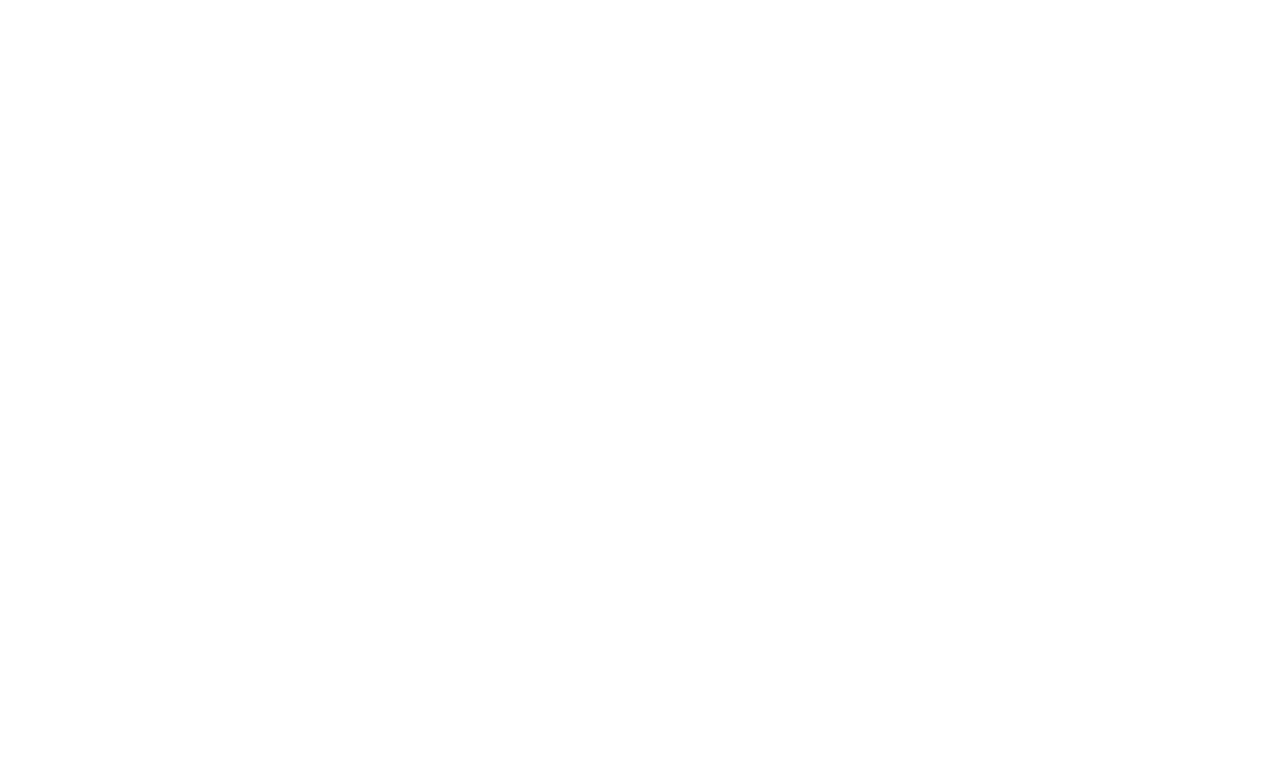
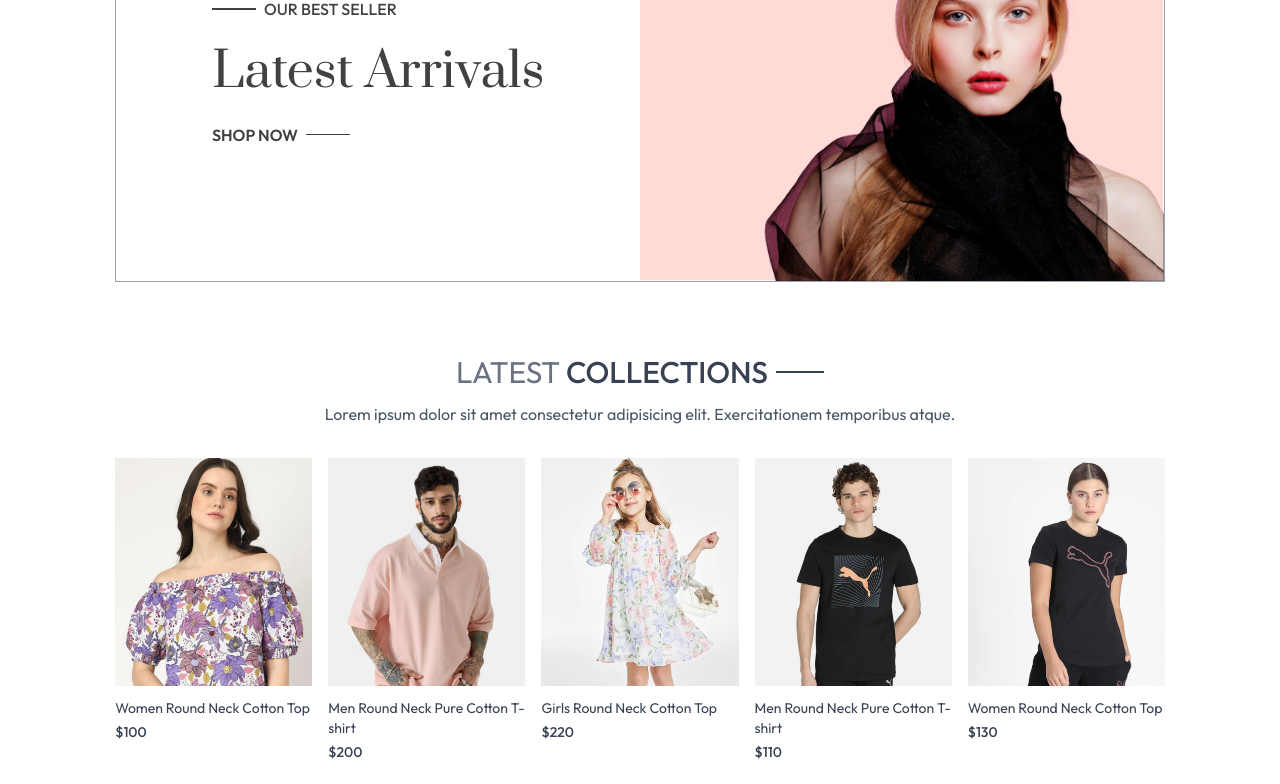
Before and after one commit to yash-bissa/E-commerce-Application, a React (Vite) app: page / in a window 1280 px wide. Shown: the part 220-1004 px from the top of the page. Before the commit the page ends 800 px from the top, so only its background shows below. Built offline with nearby package versions, Linux system fonts and the light colour scheme.

Commit message:
Made the Hero section and also added the latest collection section

```diff
--- /dev/null
+++ b/src/components/Hero.jsx
@@ -0,0 +1,33 @@
+import React from 'react'
+import {assets} from '../assets/assets';
+
+
+const Hero = () => {
+  return (
+    <div className='flex flex-col sm:flex-row border border-gray-400' >
+      {/* Hero left side */}
+      <div className='w-full sm:w-1/2 flex items-center justify-center py-10 sm:py-0'>
+          <div className='text-[#414141]'>
+
+              <div className='flex items-center gap-2'>
+                <p className='w-8 md:w-11 h-[2px] bg-[#414141] '></p>
+                <p className='font-medium text-sm md:text-base'>OUR BEST SELLER</p>
+              </div>
+
+              <h1 className='prata-regular text-3xl sm:py-3 lg:text-5xl leading-relaxed'>Latest Arrivals</h1>
+
+              <div className='flex items-center gap-2'>
+                <p className='font-semibold text-sm md:text-base'>SHOP NOW</p>
+                <p className='w-8 md:w-11 h-[1px] bg-[#414141]'></p>
+              </div>
+
+          </div>
+      </div>
+
+      {/* Hero Right Side */}
+      <img className='w-full sm:w-1/2' src={assets.hero_img} alt="" />
+    </div>
+  )
+}
+
+export default Hero
--- /dev/null
+++ b/src/components/LatestCollection.jsx
@@ -0,0 +1,39 @@
+import React, { useContext, useEffect ,useState } from 'react'
+import { ShopContext } from '../context/ShopContext'
+import Title from './Title';
+import ProductItem from './ProductItem';
+
+const LatestCollection = () => {
+
+    const {products} = useContext(ShopContext);
+    const [latestProducts, setLatestProducts] = useState([])
+
+    useEffect(() => {
+      setLatestProducts(products.slice(0,10));
+    }, [])
+
+
+
+  return (
+    <div className='my-10'>
+        <div className='text-center py-8 text-3xl'>
+            <Title text1={'LATEST'} text2={'COLLECTIONS'} />
+            <p className='w-3/4 m-auto text-xs sm:text-sm md:text-base text-gray-600'>
+                Lorem ipsum dolor sit amet consectetur adipisicing elit. Exercitationem temporibus atque.
+            </p>
+        </div>
+
+        {/* Rendering Products */}
+        <div className='grid grid-cols-2 sm:grid-cols-3 md:grid-cols-4 lg:grid-cols-5 gap-4 gap-y-6'>
+            {
+                latestProducts.map((item,index)=>(
+                    <ProductItem key={index} id={item._id} image={item.image} name={item.name} price={item.price} />
+                ))
+            }
+        </div>
+
+    </div>
+  )
+}
+
+export default LatestCollection
--- a/src/components/Navbar.jsx
+++ b/src/components/Navbar.jsx
@@ -9,7 +9,7 @@
 
   return (
     <div className='flex justify-between items-center py-5 font-medium'>
-        <img src={assets.logo} className='w-36' alt="" />
+        <Link to='/'><img src={assets.logo} className='w-36' alt="" /></Link>
 
         {/* ------- Center Navigation ------- */}
         <ul className='hidden sm:flex gap-5 text-sm text-gray-700'>
--- /dev/null
+++ b/src/components/ProductItem.jsx
@@ -0,0 +1,22 @@
+import React, { useContext } from 'react';
+import { ShopContext } from '../context/ShopContext';
+import { Link } from 'react-router-dom';
+
+const ProductItem = ({id,image,name,price}) => {
+
+    const {currency} = useContext(ShopContext);
+
+
+
+  return (
+    <Link className='text-gray-700 cursor-pointer' to={`/product/${id}`} >
+        <div className='overflow-hidden'>
+            <img className='hover:scale-110 transition ease-in-out' src={image[0]} alt="" />
+        </div>
+        <p className='pt-3 pb-1 text-sm'>{name}</p>
+        <p className='text-sm font-medium'>{currency}{price}</p>
+    </Link>
+  )
+}
+
+export default ProductItem
--- /dev/null
+++ b/src/components/Title.jsx
@@ -0,0 +1,12 @@
+import React from 'react'
+
+const Title = ({text1,text2}) => {
+  return (
+    <div className='inline-flex gap-2 items-center mb-3'>
+        <p className='text-gray-500'>{text1} <span className='text-gray-700 font-medium'>{text2}</span></p>
+        <p className='w-8 sm:w-12 h-[1px] sm:h-[2px] bg-gray-700 '></p>
+    </div>
+  )
+}
+
+export default Title
--- /dev/null
+++ b/src/context/ShopContext.jsx
@@ -0,0 +1,23 @@
+import { createContext } from "react";
+import { products } from "../assets/assets";
+
+export const ShopContext = createContext();
+
+const ShopContextProvider = (props)=> {
+
+    const currency = '$';
+    const delivery_fee = 10;
+
+
+    const value = {
+        products ,currency , delivery_fee
+    }
+
+    return(
+        <ShopContext.Provider value={value}>
+            {props.children}
+        </ShopContext.Provider>
+    )
+}
+
+export default ShopContextProvider;
--- a/src/index.css
+++ b/src/index.css
@@ -1,5 +1,24 @@
+@import url('https://fonts.googleapis.com/css2?family=Outfit:wght@100..900&family=Prata&display=swap');
+
 @import "tailwindcss";
 
 a.active hr{
     display:block;
 }
+
+*{
+    font-family: Outfit;
+}
+
+.prata-regular {
+  font-family: "Prata", serif;
+  font-weight: 400;
+  font-style: normal;
+}
+
+@media (max-width:640px) {
+    a.active{
+        background-color: black;
+        color:white;
+    }
+}
--- a/src/main.jsx
+++ b/src/main.jsx
@@ -3,9 +3,12 @@
 import './index.css'
 import App from './App.jsx'
 import { BrowserRouter } from 'react-router-dom'
+import ShopContextProvider from './context/ShopContext.jsx'
 
 createRoot(document.getElementById('root')).render(
   <BrowserRouter>
-    <App />
+    <ShopContextProvider>
+      <App />
+    </ShopContextProvider>
   </BrowserRouter>
 )
--- a/src/pages/Home.jsx
+++ b/src/pages/Home.jsx
@@ -1,8 +1,13 @@
 import React from 'react'
+import Hero from '../components/Hero'
+import LatestCollection from '../components/LatestCollection'
 
 const Home = () => {
   return (
-    <div>Home</div>
+    <div>
+      <Hero/>
+      <LatestCollection/>
+    </div>
   )
 }
 
```
